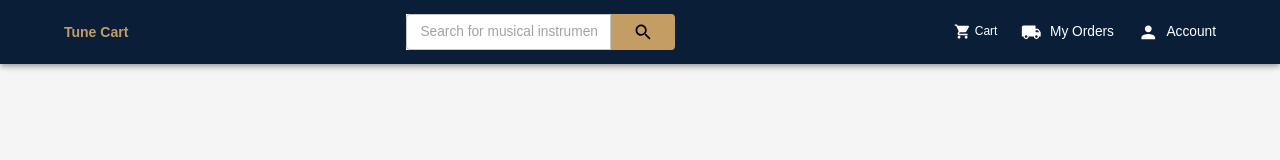
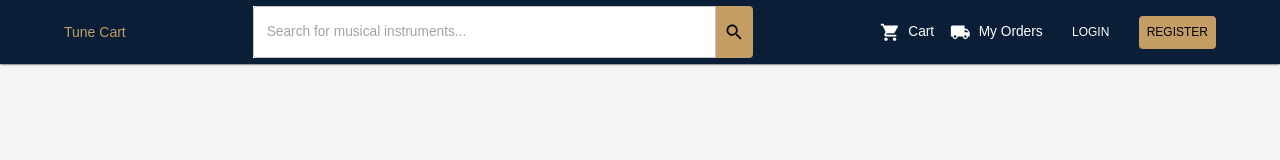
Before and after one commit to DilushaSF/Web-Projet-FE, a React (Vite) app: page /dashboard/category-selection in a window 1280 px wide. Shown: the top 160 px of the page. Built offline with nearby package versions, Linux system fonts and the light colour scheme.

Commit message:
Modified: nav bar modified

```diff
--- a/src/pages/layout/Navbar.tsx
+++ b/src/pages/layout/Navbar.tsx
@@ -1,78 +1,97 @@
-import React, { useState } from "react";
+import React, { useState, useEffect } from "react";
 import { Link, useNavigate, useSearchParams } from "react-router-dom";
+import {
+  Search as SearchIcon,
+  ShoppingCart as ShoppingCartIcon,
+  Menu as MenuIcon,
+  Close as CloseIcon,
+  Person as PersonIcon,
+  LocalShipping as LocalShippingIcon,
+} from "@mui/icons-material";
 import {
   AppBar,
   Toolbar,
-  Box,
-  Typography,
-  IconButton,
   Button,
   TextField,
+  IconButton,
+  Typography,
+  Stack,
   Drawer,
-  List,
-  ListItem,
-  ListItemText,
-  Divider,
+  Box,
 } from "@mui/material";
-import {
-  Menu as MenuIcon,
-  Close as CloseIcon,
-  Search as SearchIcon,
-  ShoppingCart as ShoppingCartIcon,
-  Person as PersonIcon,
-  LocalShipping as LocalShippingIcon,
-} from "@mui/icons-material";
+import { useAuth } from "../context/authContext";
+import { useCart } from "../context/cartContext";
 
 export const Navbar = () => {
-  // const { isAuthenticated, logout } = useAuth();
-  // const { totalItems } = useCart();
+  const { isAuthenticated, logout } = useAuth();
+  const { totalItems } = useCart();
   const navigate = useNavigate();
+  const [isMenuOpen, setIsMenuOpen] = useState(false);
   const [searchTerm, setSearchTerm] = useState("");
   const [searchParams, setSearchParams] = useSearchParams();
-  const [isDrawerOpen, setIsDrawerOpen] = useState(false);
 
-  const toggleDrawer = () => {
-    setIsDrawerOpen(!isDrawerOpen);
+  const handleSearch = (e: any) => {
+    e.preventDefault();
+    const newParams = new URLSearchParams(searchParams);
+    if (searchTerm) newParams.set("search", searchTerm);
+    else newParams.delete("search");
+    setSearchParams(newParams);
   };
 
+  useEffect(() => {
+    const currentSearchTerm = searchParams.get("search") || "";
+    setSearchTerm(currentSearchTerm);
+  }, [searchParams]);
+
+  useEffect(() => {
+    const timeoutId = setTimeout(() => {
+      const newParams = new URLSearchParams(searchParams);
+      if (searchTerm) newParams.set("search", searchTerm);
+      else newParams.delete("search");
+      setSearchParams(newParams);
+    }, 300);
+    return () => clearTimeout(timeoutId);
+  }, [searchTerm, searchParams, setSearchParams]);
+
+  const toggleMenu = () => setIsMenuOpen(!isMenuOpen);
+
   return (
-    <>
-      <AppBar position="sticky" sx={{ bgcolor: "#0A1E38" }}>
-        <Toolbar sx={{ maxWidth: "1200px", width: "100%", mx: "auto", py: 1 }}>
-          <Link
-            to="/products"
-            style={{ textDecoration: "none", color: "#C39D63" }}
+    <AppBar position="sticky" sx={{ bgcolor: "#0A1E38", boxShadow: 1 }}>
+      <Toolbar
+        sx={{
+          maxWidth: "1200px",
+          width: "100%",
+          mx: "auto",
+          justifyContent: "space-between",
+        }}
       >
-            <Typography variant="h6" sx={{ fontWeight: "bold" }}>
+        <Link to="/dashboard/products" style={{ textDecoration: "none" }}>
+          <Typography variant="h6" sx={{ color: "#C39D63" }}>
             Tune Cart
           </Typography>
         </Link>
 
-          <Box sx={{ display: { lg: "none" }, ml: "auto" }}>
-            <IconButton onClick={toggleDrawer} sx={{ color: "white" }}>
-              {isDrawerOpen ? <CloseIcon /> : <MenuIcon />}
-            </IconButton>
-          </Box>
-
         <Box
           sx={{
-              flexGrow: 1,
             display: { xs: "none", lg: "flex" },
             alignItems: "center",
+            flex: 1,
             justifyContent: "center",
-              mx: 3,
+            mx: 2,
           }}
         >
-            <form style={{ display: "flex" }}>
-              {/* TODO: Add a search function */}
+          <form
+            onSubmit={handleSearch}
+            style={{ display: "flex", width: "100%", maxWidth: "500px" }}
+          >
             <TextField
-                size="small"
               variant="outlined"
               placeholder="Search for musical instruments..."
               value={searchTerm}
               onChange={(e) => setSearchTerm(e.target.value)}
               sx={{
                 bgcolor: "white",
+                flexGrow: 1,
                 "& .MuiOutlinedInput-root": { borderRadius: "4px 0 0 4px" },
               }}
             />
@@ -82,6 +101,8 @@ export const Navbar = () => {
                 bgcolor: "#C39D63",
                 color: "black",
                 borderRadius: "0 4px 4px 0",
+                minWidth: "auto",
+                p: 1,
               }}
             >
               <SearchIcon />
@@ -89,52 +110,141 @@ export const Navbar = () => {
           </form>
         </Box>
 
+        <IconButton
+          sx={{ display: { lg: "none" }, color: "white" }}
+          onClick={toggleMenu}
+        >
+          {isMenuOpen ? <CloseIcon /> : <MenuIcon />}
+        </IconButton>
+
+        <Stack
+          direction="row"
+          spacing={2}
+          alignItems="center"
+          sx={{ display: { xs: "none", lg: "flex" } }}
+        >
+          <Link
+            to="/dashboard/cart"
+            style={{ textDecoration: "none", color: "white" }}
+          >
+            <Box sx={{ display: "flex", alignItems: "center" }}>
               <Box
                 sx={{
-              display: { xs: "none", lg: "flex" },
+                  position: "relative",
+                  display: "flex",
                   alignItems: "center",
-              gap: 3,
                 }}
               >
-            <Link to="/cart" style={{ color: "white" }}>
-              <Box sx={{ display: "flex", alignItems: "center", gap: 0.5 }}>
-                <ShoppingCartIcon fontSize="small" />
-                <Typography variant="body2">Cart</Typography>
+                <ShoppingCartIcon />
+                {totalItems > 0 && (
+                  <Box
+                    sx={{
+                      position: "absolute",
+                      top: -10,
+                      right: -5,
+                      bgcolor: "#C39D63",
+                      color: "#0A1E38",
+                      borderRadius: "50%",
+                      width: 20,
+                      height: 20,
+                      display: "flex",
+                      alignItems: "center",
+                      justifyContent: "center",
+                      fontSize: 12,
+                    }}
+                  >
+                    {totalItems}
+                  </Box>
+                )}
+              </Box>
+              <Typography sx={{ ml: 1 }}>Cart</Typography>
             </Box>
           </Link>
-            <Link to="/orders" style={{ color: "white" }}>
+
+          <Link
+            to="/dashboard/orders"
+            style={{ textDecoration: "none", color: "white" }}
+          >
             <Box sx={{ display: "flex", alignItems: "center" }}>
               <LocalShippingIcon />
               <Typography sx={{ ml: 1 }}>My Orders</Typography>
             </Box>
           </Link>
-            <Link to="/profile" style={{ color: "white" }}>
+
+          {isAuthenticated ? (
+            <>
+              <Link
+                to="/dashboard/profile"
+                style={{ textDecoration: "none", color: "white" }}
+              >
                 <Box sx={{ display: "flex", alignItems: "center" }}>
                   <PersonIcon />
                   <Typography sx={{ ml: 1 }}>Account</Typography>
                 </Box>
               </Link>
-            {/* TODO: Check auth status for login and register */}
-          </Box>
+              <Button onClick={() => logout()} sx={{ color: "white" }}>
+                Logout
+              </Button>
+            </>
+          ) : (
+            <>
+              <Button
+                onClick={() => navigate("/auth/login")}
+                sx={{ color: "white" }}
+              >
+                Login
+              </Button>
+              <Button
+                sx={{ bgcolor: "#C39D63", color: "black" }}
+                onClick={() => navigate("/auth/register")}
+              >
+                Register
+              </Button>
+            </>
+          )}
+        </Stack>
       </Toolbar>
-      </AppBar>
 
-      <Drawer anchor="top" open={isDrawerOpen} onClose={toggleDrawer}>
-        <Box sx={{ bgcolor: "#0A1E38", color: "white", px: 2, py: 2 }}>
-          <form style={{ display: "flex", marginBottom: 16 }}>
-            {/* TODO: add handleSearch function */}
+      <Drawer
+        anchor="top"
+        open={isMenuOpen}
+        onClose={toggleMenu}
+        sx={{
+          "& .MuiDrawer-paper": {
+            bgcolor: "#0A1E38",
+            color: "white",
+            px: 2,
+            py: 2,
+            top: "64px",
+          },
+        }}
+      >
+        <Box
+          sx={{
+            display: "flex",
+            flexDirection: "column",
+            gap: 1,
+            alignItems: "center",
+          }}
+        >
+          <form
+            onSubmit={handleSearch}
+            style={{
+              display: "flex",
+              marginBottom: 2,
+              width: "100%",
+              maxWidth: "500px",
+            }}
+          >
             <TextField
               variant="outlined"
               placeholder="Search products..."
-              fullWidth
-              size="small"
               value={searchTerm}
               onChange={(e) => setSearchTerm(e.target.value)}
               sx={{
                 bgcolor: "white",
-                "& .MuiOutlinedInput-root": {
-                  borderRadius: "4px 0 0 4px",
-                },
+                flexGrow: 1,
+                "& .MuiOutlinedInput-root": { borderRadius: "4px 0 0 4px" },
               }}
             />
             <Button
@@ -143,72 +253,101 @@ export const Navbar = () => {
                 bgcolor: "#C39D63",
                 color: "black",
                 borderRadius: "0 4px 4px 0",
+                minWidth: "auto",
+                p: 1,
               }}
             >
               <SearchIcon />
             </Button>
           </form>
-
-          {/* TODO: check links later */}
-          <List>
-            <ListItem component={Link} to="/products" onClick={toggleDrawer}>
-              <ListItemText primary="All Products" sx={{ color: "white" }} />
-            </ListItem>
-            <ListItem component={Link} to="" onClick={toggleDrawer}>
-              <ListItemText primary="Piano" sx={{ color: "white" }} />
-            </ListItem>
-            <ListItem component={Link} to="" onClick={toggleDrawer}>
-              <ListItemText primary="Guitar" sx={{ color: "white" }} />
-            </ListItem>
-            <ListItem component={Link} to="" onClick={toggleDrawer}>
-              <ListItemText primary="Melodia" sx={{ color: "white" }} />
-            </ListItem>
-            <ListItem component={Link} to="" onClick={toggleDrawer}>
-              <ListItemText primary="Agon" sx={{ color: "white" }} />
-            </ListItem>
-
-            <Divider sx={{ bgcolor: "#145DA0", my: 1 }} />
-
-            <ListItem component={Link} to="/cart" onClick={toggleDrawer}>
+          <Link
+            to="/dashboard/products"
+            onClick={toggleMenu}
+            style={{ color: "white", textDecoration: "none" }}
+          >
+            All Products
+          </Link>
+          <Link
+            to="/dashboard/products?category=guitar"
+            onClick={toggleMenu}
+            style={{ color: "white", textDecoration: "none" }}
+          >
+            Guitar
+          </Link>
+          <Link
+            to="/products?category=balls"
+            onClick={toggleMenu}
+            style={{ color: "white", textDecoration: "none" }}
+          >
+            Balls
+          </Link>
+          <Link
+            to="/products?category=gloves"
+            onClick={toggleMenu}
+            style={{ color: "white", textDecoration: "none" }}
+          >
+            Gloves
+          </Link>
+          <Link
+            to="/products?category=pads"
+            onClick={toggleMenu}
+            style={{ color: "white", textDecoration: "none" }}
+          >
+            Pads
+          </Link>
+          <Box sx={{ height: 1, bgcolor: "#145DA0", my: 1, width: "100%" }} />
+          <Link
+            to="/dashboard/cart"
+            onClick={toggleMenu}
+            style={{ color: "white", textDecoration: "none" }}
+          >
             <Box sx={{ display: "flex", alignItems: "center" }}>
               <ShoppingCartIcon />
-                {/* TODO: Get total Items count */}
-                <Typography sx={{ ml: 1 }}>Cart</Typography>
+              <Typography sx={{ ml: 1 }}>Cart ({totalItems})</Typography>
             </Box>
-            </ListItem>
-
-            {/* TODO: check auth status */}
+          </Link>
+          {isAuthenticated ? (
             <>
-              <ListItem component={Link} to="/account" onClick={toggleDrawer}>
+              <Link
+                to="/account"
+                onClick={toggleMenu}
+                style={{ color: "white", textDecoration: "none" }}
+              >
                 <Box sx={{ display: "flex", alignItems: "center" }}>
                   <PersonIcon />
                   <Typography sx={{ ml: 1 }}>Account</Typography>
                 </Box>
-              </ListItem>
-              <ListItem>
+              </Link>
               <Button
-                  // onClick={() => {
-                  //   logout();
-                  //   toggleDrawer();
-                  // }}
+                onClick={() => {
+                  logout();
+                  toggleMenu();
+                }}
                 sx={{ color: "white" }}
               >
                 Logout
               </Button>
-              </ListItem>
             </>
-
+          ) : (
             <>
-              <ListItem component={Link} to="/login" onClick={toggleDrawer}>
-                <ListItemText primary="Login" sx={{ color: "white" }} />
-              </ListItem>
-              <ListItem component={Link} to="/register" onClick={toggleDrawer}>
-                <ListItemText primary="Register" sx={{ color: "#C39D63" }} />
-              </ListItem>
+              <Link
+                to="/auth/login"
+                onClick={toggleMenu}
+                style={{ color: "white", textDecoration: "none" }}
+              >
+                Login
+              </Link>
+              <Link
+                to="/auth/register"
+                onClick={toggleMenu}
+                style={{ color: "#C39D63", textDecoration: "none" }}
+              >
+                Register
+              </Link>
             </>
-          </List>
+          )}
         </Box>
       </Drawer>
-    </>
+    </AppBar>
   );
 };
```
Lines whose indentation alone changed are shown as unchanged.
